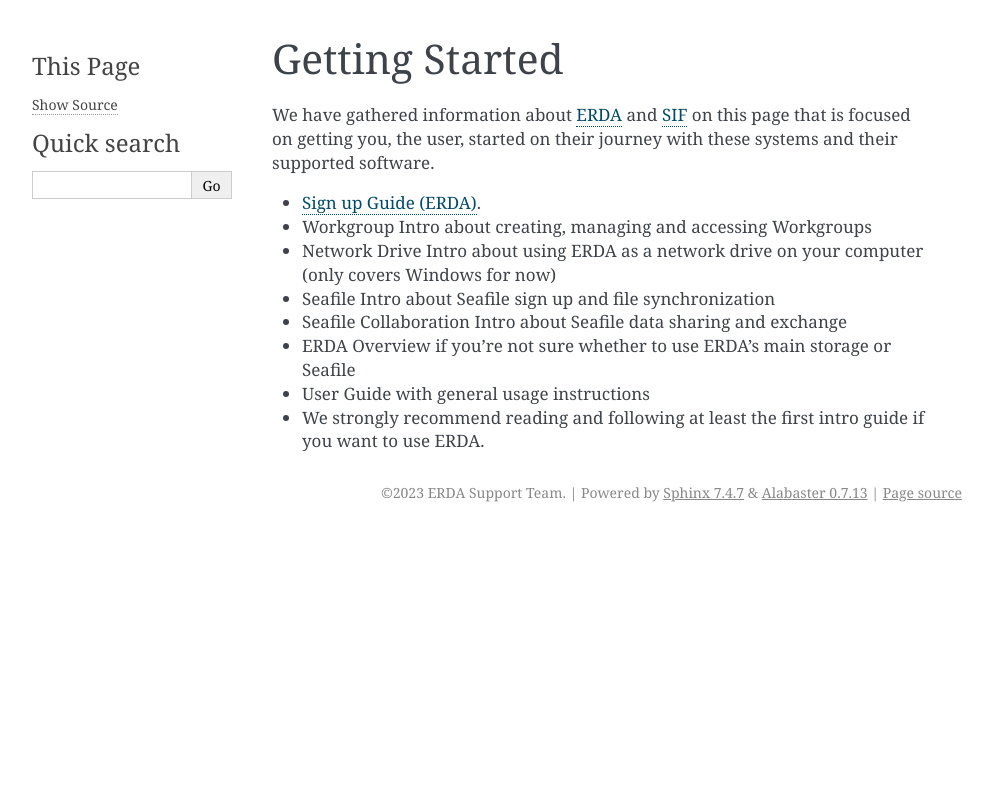
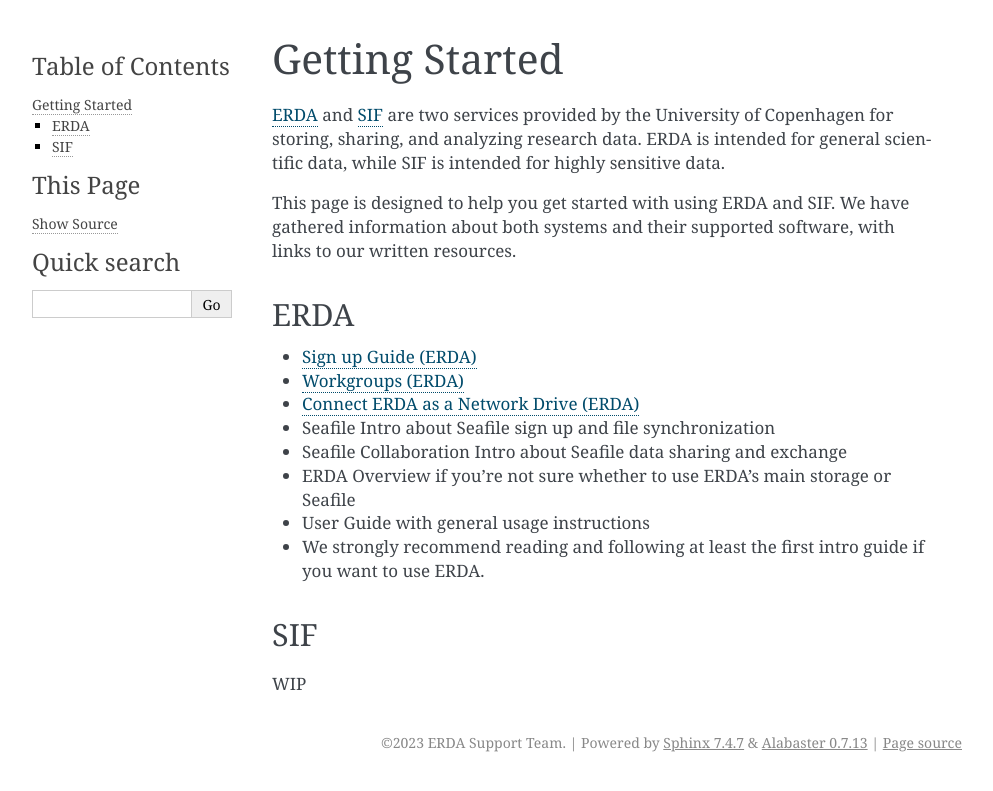
Before and after one commit to ucphhpc/migrid-user-docs, a Sphinx documentation site: the page built from docs/sections/getting-started/index.rst, in a window 1280 px wide. Shown: the top 791 px of the page, without its empty margins (148-1141 px from the left). Built offline with Sphinx 7.4.7, drawn with Linux system fonts in a browser that asks for light colours.

Commit message:
Reformatted some text in the frontpage and getting started

```diff
--- a/docs/sections/getting-started/index.rst
+++ b/docs/sections/getting-started/index.rst
@@ -2,15 +2,26 @@
 Getting Started
 ===============
 
-We have gathered information about `ERDA <https://erda.ku.dk/>`_ and `SIF <https://sif.ku.dk/>`_ on this page
-that is focused on getting you, the user, started on their journey with these systems and their supported software.
+`ERDA <https://erda.ku.dk/>`_ and `SIF <https://sif.ku.dk/>`_ are two services provided by the University of Copenhagen
+for storing, sharing, and analyzing research data. ERDA is intended for general scientific data, while SIF is intended for highly sensitive data.
 
 
-* :ref:`erda-signup-start`.
-* Workgroup Intro about creating, managing and accessing Workgroups
-* Network Drive Intro about using ERDA as a network drive on your computer (only covers Windows for now)
+This page is designed to help you get started with using ERDA and SIF. We have gathered information about both systems and their supported software,
+with links to our written resources.
+
+ERDA
+----
+
+* :ref:`erda-signup-start`
+* :ref:`erda-workgroup-start`
+* :ref:`erda-networkdrive-start`
 * Seafile Intro about Seafile sign up and file synchronization
 * Seafile Collaboration Intro about Seafile data sharing and exchange
 * ERDA Overview if you're not sure whether to use ERDA's main storage or Seafile
 * User Guide with general usage instructions
 * We strongly recommend reading and following at least the first intro guide if you want to use ERDA.
+
+SIF
+---
+
+WIP
```
Also changed, not shown: docs/index.rst (+7 -6 lines).
